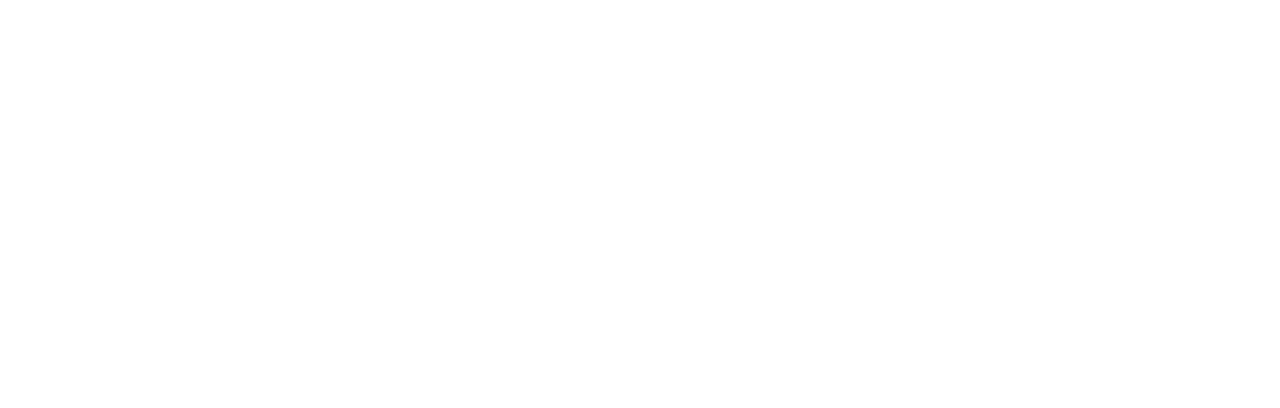
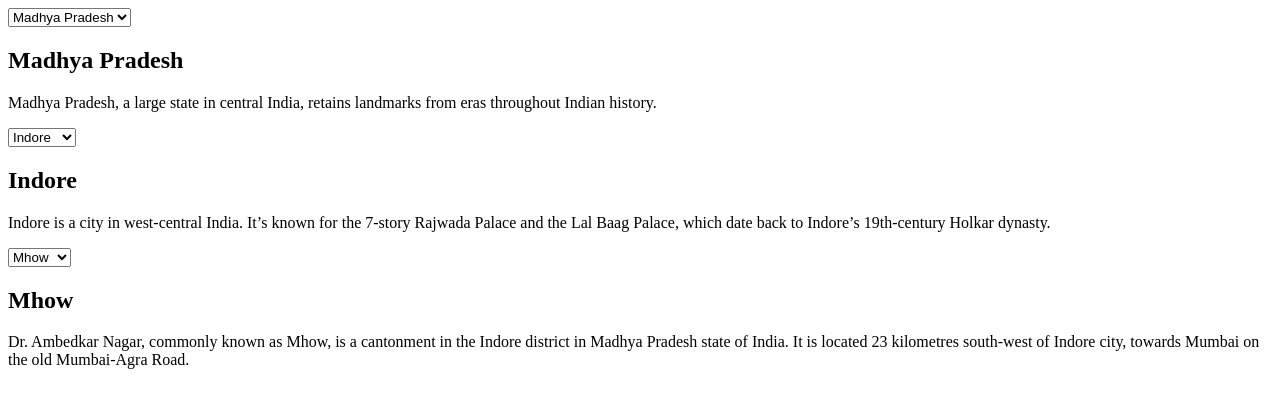
Before and after one commit to sidds4474/React-will-you-be-my-valentine---Dropdown, a React app: page / in a window 1280 px wide. Shown: the top 408 px of the page. Built offline with nearby package versions, Linux system fonts and the light colour scheme.

Commit message:
Update App.js

```diff
--- a/src/components/App.js
+++ b/src/components/App.js
@@ -140,10 +140,55 @@
 
 function App()
 {
+	const [stateIndex, setStateIndex] = useState(0)
+	const [cityIndex, setCityIndex] = useState(0)
+	const [landmarkIndex, setlandMarkIndex] = useState(0)
 	// Do not alter/remove main div
+	const stateHandler = (e) => {
+		setStateIndex(e.target.value)
+	}
+
+	const cityHandler = (e) => {
+		setCityIndex(e.target.value)
+	}
+
+	const landmarkHandler = (e) => {
+		setlandMarkIndex(e.target.value)
+	}
 	return (
 	<div id="main">
+		<select id="state" name="state" onChange={stateHandler}>
+			{states.map((item, index) => (
+				<option key={index} value={index}>{item.name}</option>
+			))}
+		</select>
 
+		<div>
+			<h2 id="state-name">{states[stateIndex].name}</h2>
+			<p id="state-description">{states[stateIndex].description}</p>
+		</div>
+
+		<select id="city" name="city" onChange={cityHandler}>
+			{states[stateIndex].city.map((item, index) => (
+				<option key={index} value={index}>{item.name}</option>
+			))}
+		</select>
+
+		<div>
+			<h2 id="city-name">{states[stateIndex].city[cityIndex].name}</h2>
+			<p id="city-description">{states[stateIndex].city[cityIndex].description}</p>
+		</div>
+
+		<select id="landmark" name="landmark" onChange={landmarkHandler}>
+			{states[stateIndex].city[cityIndex].landmarks.map((item, index) => (
+				<option key={index} value={index}>{item.name}</option>
+			))}
+		</select>
+
+		<div>
+			<h2 id="landmark-name">{states[stateIndex].city[cityIndex].landmarks[landmarkIndex].name}</h2>
+			<p id="landmark-description">{states[stateIndex].city[cityIndex].landmarks[landmarkIndex].description}</p>
+		</div>
 	</div>
 	);
 }
```
